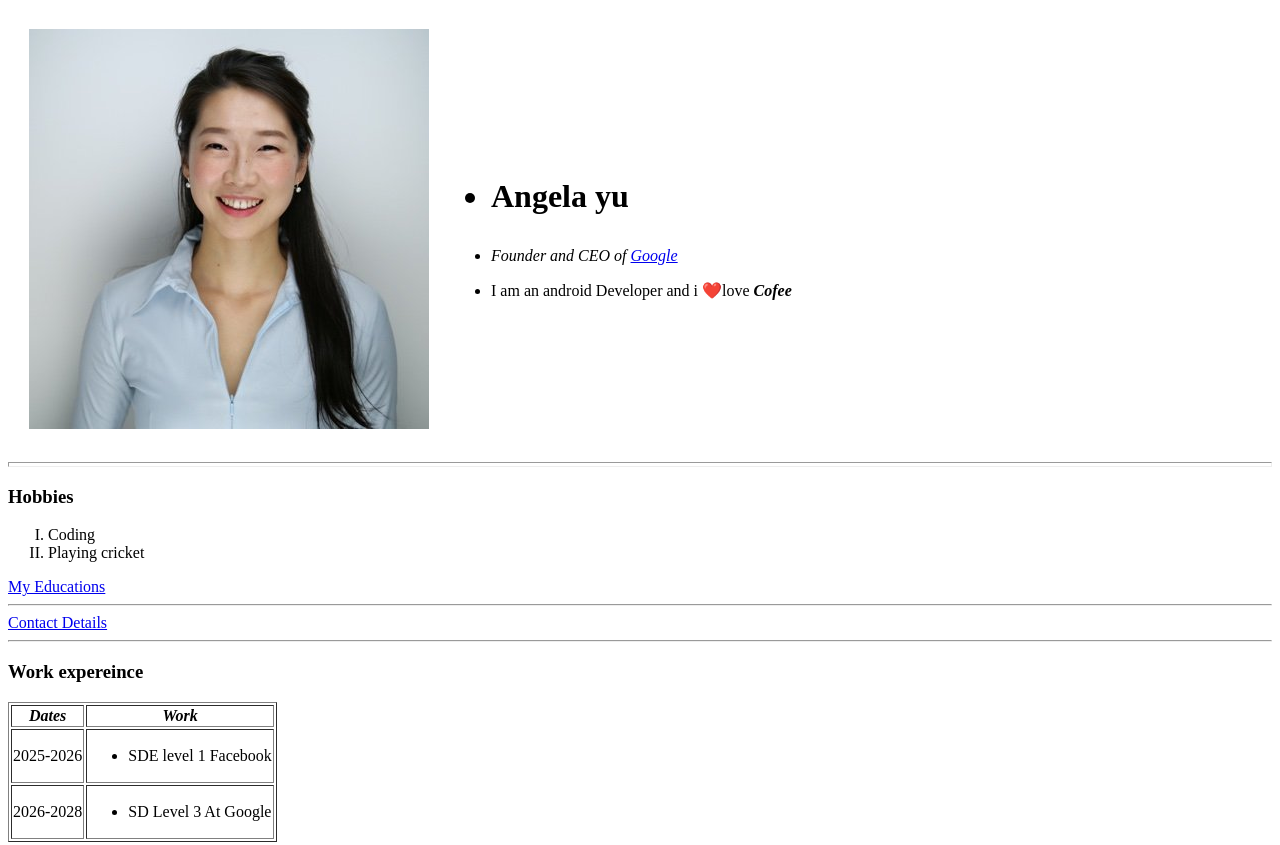
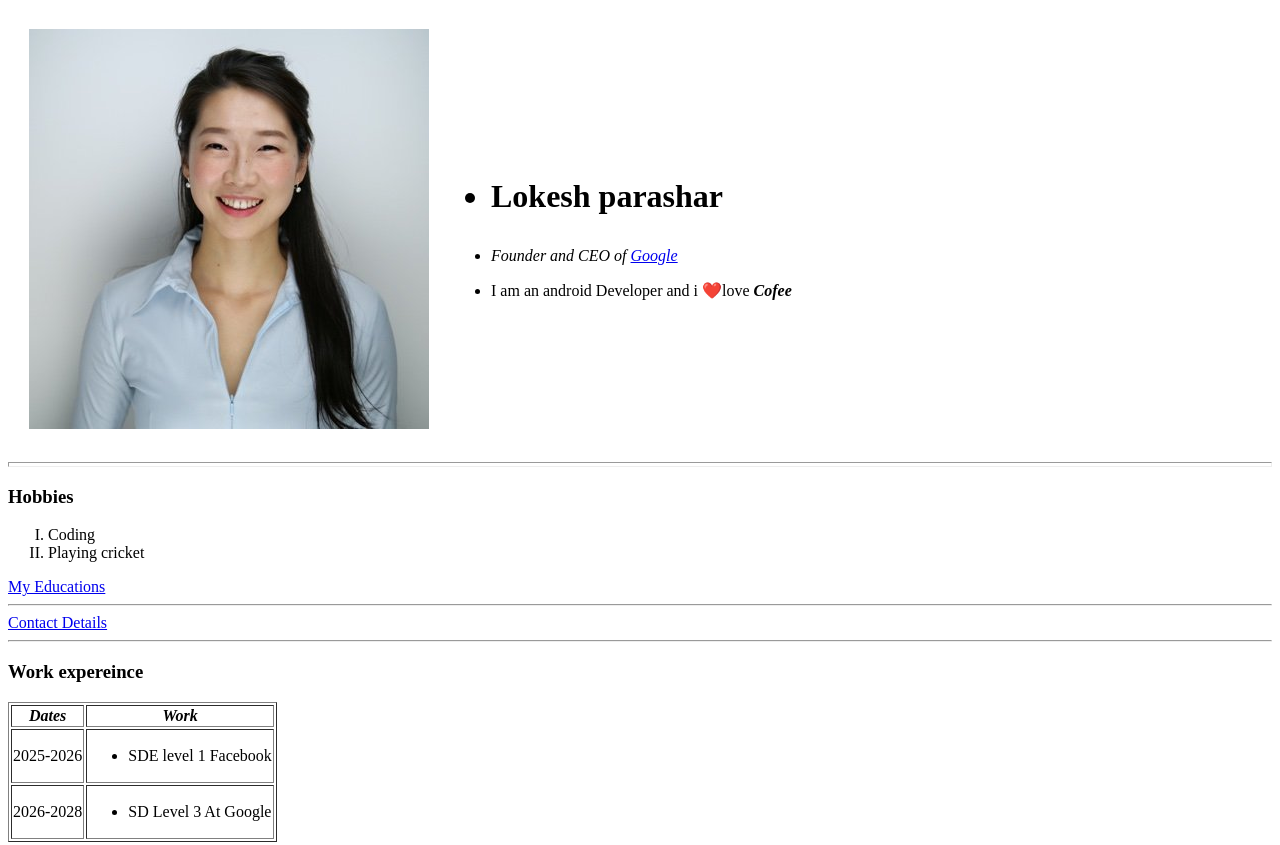
Before and after one commit to satyam287/cv, a plain HTML site: page index.html in a window 1280 px wide. Shown: the top 845 px of the page. Drawn offline with Linux system fonts and the light colour scheme.

Commit message:
Update index.html

```diff
--- a/index.html
+++ b/index.html
@@ -12,7 +12,7 @@ Satyam's personal site
 <td>
 
   <h1> <ul>
-    <li>Angela yu
+    <li>Lokesh parashar
     </li>
 </ul> </h1>
 
```
